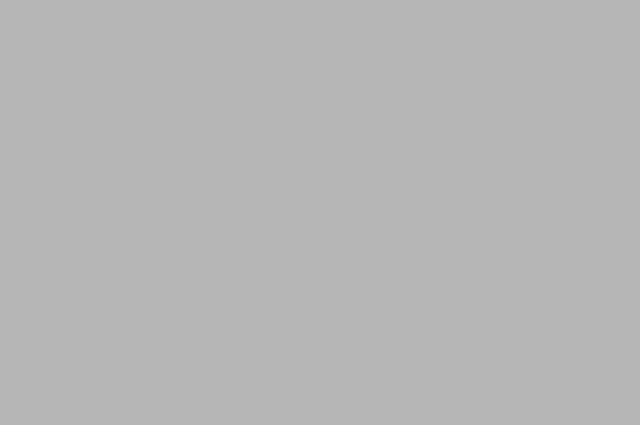
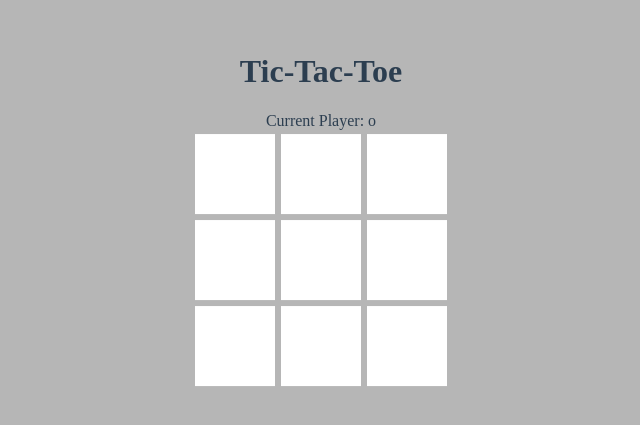
Before and after one commit to dondany/practice-fullstack, a Vue app: page /tictactoe in a window 1280 px wide. Before the commit this address had no page. Shown: the part 189-614 px from the top of the page, without its empty margins (319-959 px from the left). Built offline with nearby package versions, Linux system fonts and the light colour scheme.

Commit message:
Added TicTacToe

```diff
--- a/src/App.vue
+++ b/src/App.vue
@@ -23,7 +23,7 @@ html {
 }
 
 * {
-  font-family: Arial, Helvetica, sans-serif;
+  font-family: 'montserrat' sans-serif;
 }
 
 </style>
--- /dev/null
+++ b/src/components/tictactoe/Field.vue
@@ -0,0 +1,59 @@
+<template>
+    <div @click="toggle" class="field-wrapper">
+        <i v-if="player === 'x'" class="symbol fas fa-times fa-2x"/>
+        <i v-if="player === 'o'" class="symbol far fa-circle fa-2x"/>
+    </div>
+</template>
+
+<script>
+export default {
+    emits: ['toggled'],
+    props: ['player', 'id'],
+    data() {
+        return {
+            isToggled: false
+        }
+    },
+    methods: {
+        toggle() {
+            if (!this.isToggled) {
+                this.$emit('toggled', this.id);
+                this.isToggled = true;
+            }
+        },
+    },
+    watch: {
+        player: function(newValue) {
+            if (newValue === '') {
+                this.isToggled = false;
+            }
+        }
+    }
+}
+</script>
+
+<style>
+    .field-wrapper {
+        width: 80px;
+        height: 80px;
+        background-color: #fff;
+        text-align: center;
+        color: royalblue;
+        position: relative;
+        box-sizing: border-box;
+        margin: 1px;
+    }
+    .field-wrapper:hover {
+        transform: scale(1.05);
+    }
+    .symbol {
+        position: absolute;
+        left: 50%;
+        top: 50%;
+        transform: translate(-50%, -50%);
+    }
+    .fa-circle {
+        color: orangered;
+    }
+
+</style>
--- /dev/null
+++ b/src/components/tictactoe/TicTacToePage.vue
@@ -0,0 +1,103 @@
+<template>
+    <div class="tictactoe-wrapper">
+        <h1>Tic-Tac-Toe</h1>
+        <span>Current Player: {{ player }}</span>
+        <table>
+            <tr v-for="(n, i) in 3" :key="i">
+                <td v-for="(n, j) in 3" :key="j">
+                    <Field @toggled="toggled(i, j)" :player="board[i][j]"/>
+                </td>
+            </tr>
+        </table>
+        <div v-if="winner !== ''" class="winner-box">
+            <h1 v-if="winner !== 'draw'"> The winner is {{ player }} </h1>
+            <h1 v-else>It's a draw!</h1>
+            <button @click="restart">Replay</button>
+        </div>
+
+
+    </div>
+</template>
+
+<script>
+import Field from './Field'
+
+export default {
+    components: {
+        Field
+    },
+    data() {
+        return {
+            winner: '',
+            player: 'o',
+            board: [
+                ['', '', ''],
+                ['', '', ''],
+                ['', '', '']
+            ],
+            rounds: 0
+        }
+    },
+    methods: {
+        toggled(i, j) {
+            this.rounds++;
+            this.board[i][j] = this.player;
+            if (this.checkBoard()) {
+                this.winner = this.player;
+                return;
+            }
+            if (this.rounds >= 9) {
+                this.winner = 'draw';
+                return;
+            }
+            this.player = this.player === 'o' ? 'x' : 'o';
+        },
+        checkBoard() {
+            console.log(this.board);
+            for(let i = 0; i < 3; i++) {
+                if (this.checkField(0, i) && this.checkField(1, i) && this.checkField(2, i)) {
+                    return true;
+                }
+            }
+
+            for(let i = 0; i < 3; i++) {
+                if (this.checkField(i, 0) && this.checkField(i, 1) && this.checkField(i, 2)) {
+                    return true;
+                }
+            }
+
+            if (this.checkField(0, 0) && this.checkField(1, 1) && this.checkField(2, 2)) {
+                return true;
+            }
+
+            if (this.checkField(0,2) && this.checkField(1,1) && this.checkField(2,0)) {
+                return true;
+            }
+
+            return false;
+        },
+        checkField(i, j) {
+            return this.board[i][j] === this.player;
+        },
+        restart() {
+            for (let i = 0; i < 3; i++) {
+                for (let j = 0; j < 3; j++) {
+                    this.board[i][j] = '';
+                }
+            }
+            this.winner = '';
+            this.rounds = 0;
+        }
+    }
+}
+</script>
+
+<style>
+.tictactoe-wrapper {
+    position: absolute;
+    top: 50%;
+    left:50%;
+    transform: translate(-50%, -50%);
+}
+
+</style>
--- a/src/router.js
+++ b/src/router.js
@@ -1,6 +1,7 @@
 import { createRouter, createWebHistory } from 'vue-router'
 import ToDoPage from './components/todo/ToDoPage';
 import QuotesPage from './components/quotes/QuotesPage';
+import TicTacToePage from './components/tictactoe/TicTacToePage'
 
 const AppRouter = createRouter({
     history: createWebHistory(),
@@ -14,6 +15,11 @@ const AppRouter = createRouter({
             path: '/quotes',
             name: 'Quotes',
             component: QuotesPage
+        },
+        {
+            path: '/tictactoe',
+            name: 'TicTacToe',
+            component: TicTacToePage
         }
     ]
 });
```
Also changed, not shown: src/components/tictactoe/Board.vue (added).
